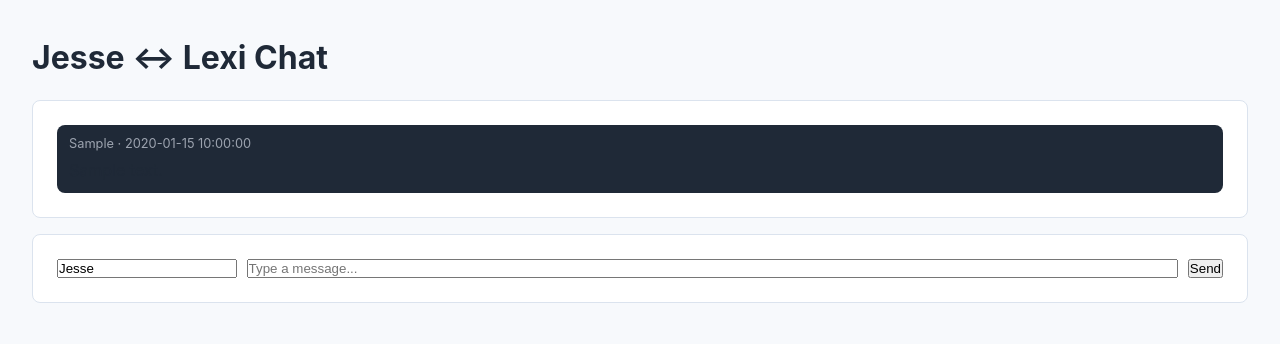
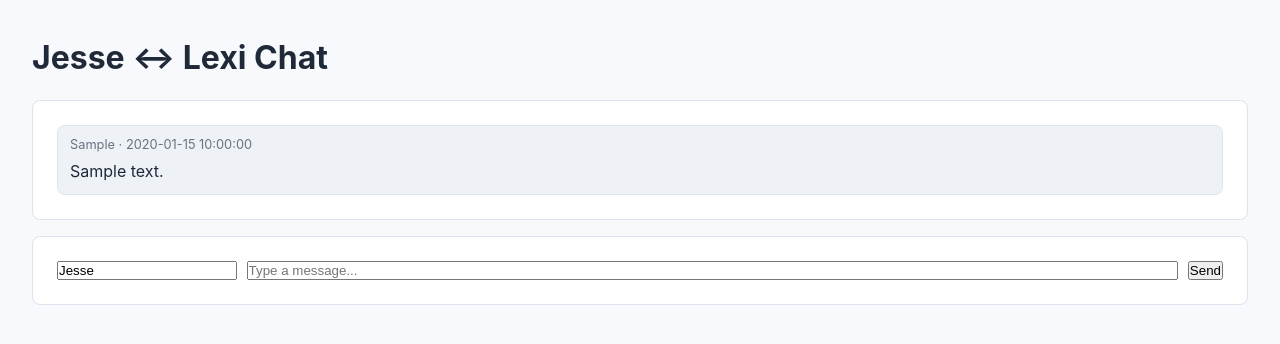
Before and after one commit to OpenLexi/lobster-dashboard, a FastAPI app: page /chat in a window 1280 px wide. Shown: the part 71-415 px from the top of the page. Run offline with FastAPI, Linux system fonts and the light colour scheme; tables that the repository leaves empty hold one stand-in row (values such as "Sample post").

Commit message:
chore: apply pending dashboard fixes

```diff
--- a/templates/chat.html
+++ b/templates/chat.html
@@ -8,9 +8,9 @@
 <div class="card" style="margin-bottom: 1rem;">
     <div id="chat-log" style="max-height: 420px; overflow-y: auto; display: flex; flex-direction: column; gap: .5rem;">
         {% for m in messages %}
-        <div style="padding:.6rem .75rem; background:#1f2937; border-radius:.5rem;">
-            <div style="font-size:.8rem; color:#9ca3af; margin-bottom:.2rem;">{{ m.sender }} · {{ m.created_at[:19].replace('T',' ') }}</div>
-            <div>{{ m.body }}</div>
+        <div style="padding:.6rem .75rem; background:var(--bg-tertiary); border:1px solid var(--border); border-radius:.5rem; color:var(--text-primary);">
+            <div style="font-size:.8rem; color:var(--text-muted); margin-bottom:.2rem;">{{ m.sender }} · {{ m.created_at[:19].replace('T',' ') }}</div>
+            <div style="color:var(--text-primary);">{{ m.body }}</div>
         </div>
         {% endfor %}
     </div>
@@ -35,12 +35,14 @@ const log = document.getElementById('chat-log');
 function renderMessage(m) {
   const box = document.createElement('div');
   box.style.padding = '.6rem .75rem';
-  box.style.background = '#1f2937';
+  box.style.background = 'var(--bg-tertiary)';
+  box.style.border = '1px solid var(--border)';
   box.style.borderRadius = '.5rem';
+  box.style.color = 'var(--text-primary)';
 
   const meta = document.createElement('div');
   meta.style.fontSize = '.8rem';
-  meta.style.color = '#9ca3af';
+  meta.style.color = 'var(--text-muted)';
   meta.style.marginBottom = '.2rem';
   meta.textContent = `${m.sender} · ${m.created_at.replace('T', ' ').slice(0, 19)}`;
 
```
Also changed, not shown: templates/tasks.html (+27 -1 lines).
